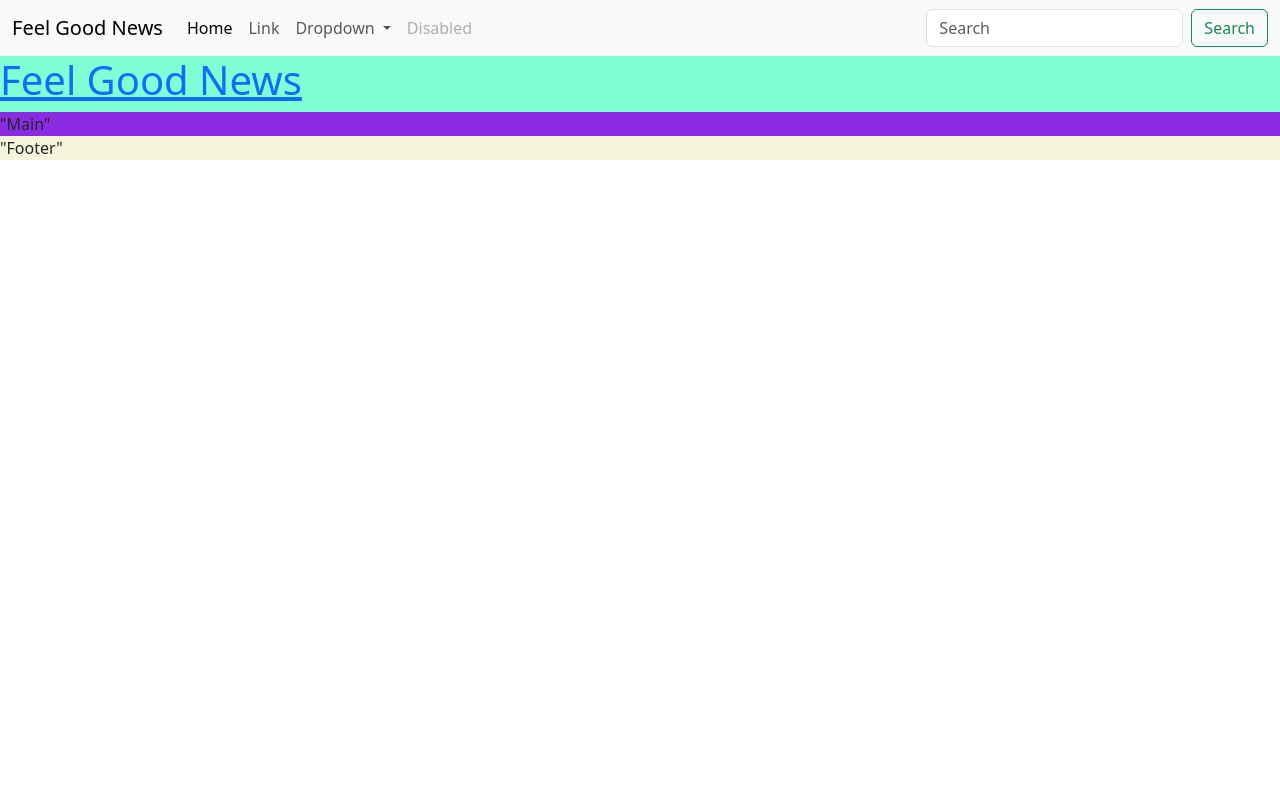
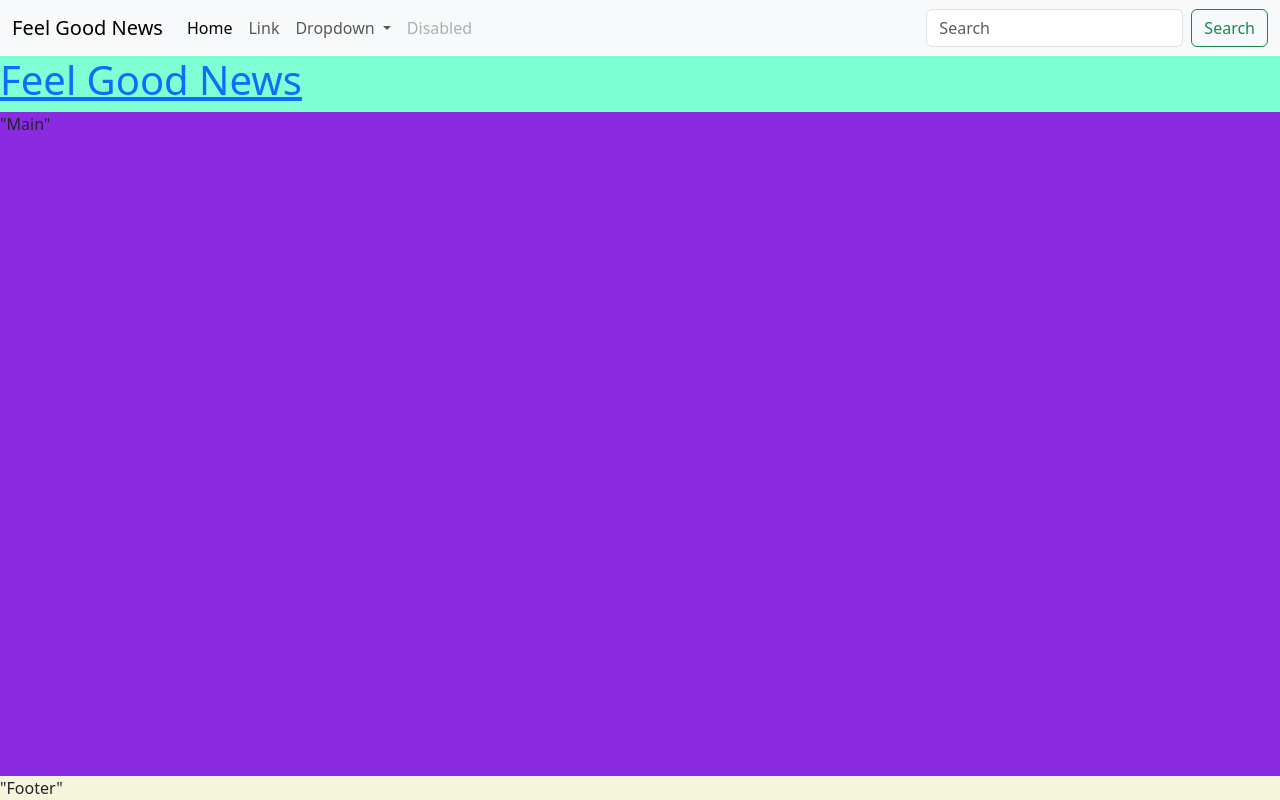
Before and after one commit to dylanmcca/feel-good-news, a plain HTML site: page index.html in a window 1280 px wide. Drawn offline with nearby package versions, Linux system fonts and the light colour scheme.

Commit message:
add flex to main content

```diff
--- a/assets/css/style.css
+++ b/assets/css/style.css
@@ -25,6 +25,7 @@ header {
 /* main content */
 main {
     background-color: blueviolet;
+    flex: 1 0 auto;
 }
 
 /* Footer */
```
